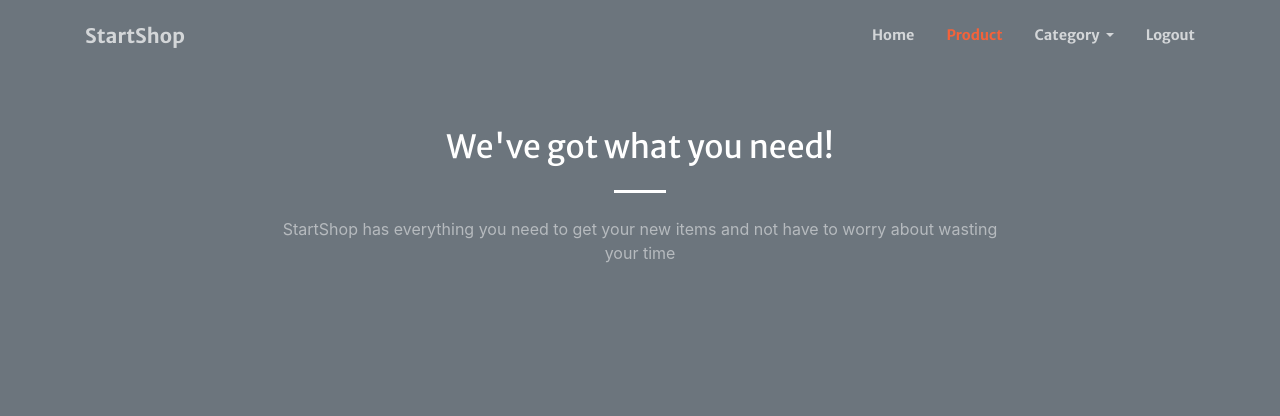
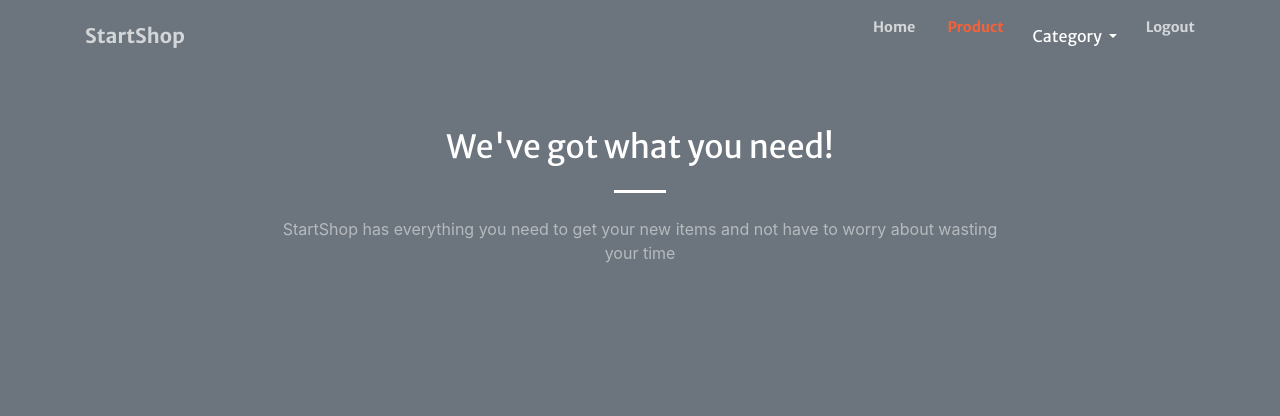
Before and after one commit to akli0027/TokoOnline, a PHP site: page /home.php in a window 1280 px wide. Shown: the top 416 px of the page. Run offline with PHP 8.4, Linux system fonts and the light colour scheme; the visitor is signed in with stand-in values (Sample User, id 1); data that the repository does not hold is empty.

Commit message:
Update home.php

```diff
--- a/home.php
+++ b/home.php
@@ -50,19 +50,20 @@ if (!isset($_SESSION['id_pembeli'])){
           <li class="nav-item">
             <a class="nav-link js-scroll-trigger" href="#product">Product</a>
           </li>
-          <li class="nav-item dropdown">
-           <a class="nav-link dropdown-toggle" href="#" id="navbarDropdown" role="button" data-toggle="dropdown" aria-haspopup="true" aria-expanded="false">
-          Category
-        </a>
-          <div class="dropdown-menu" aria-labelledby="navbarDropdown">
-            <a class="dropdown-item" href="kategori_Monitor.php">Monitor</a>
+                <div class="dropdown">
+         <button class="btn btn-secondary dropdown-toggle" type="button" id="dropdownMenuButton" data-toggle="dropdown" aria-haspopup="true" aria-expanded="false">
+           Category
+         </button>
+        <div class="dropdown-menu" aria-labelledby="dropdownMenuButton">
+      <a class="dropdown-item" href="kategori_Monitor.php">Monitor</a>
             <a class="dropdown-item" href="kategori_Speaker.php">Speaker</a>
             <div class="dropdown-divider"></div>
             <a class="dropdown-item" href="Kategori_Mouse.php">Mouse</a>
             <a class="dropdown-item" href="kategori_keyboard.php">Keyboard</a>
              <div class="dropdown-divider"></div>
             <a class="dropdown-item" href="kategori_Ram.php">Ram</a>
-          </div>
+       </div>
+        </div>
           </li>
            <li class="nav-item">
             <a class="nav-link js-scroll-trigger" href="proses_logout.php">Logout</a>
```
